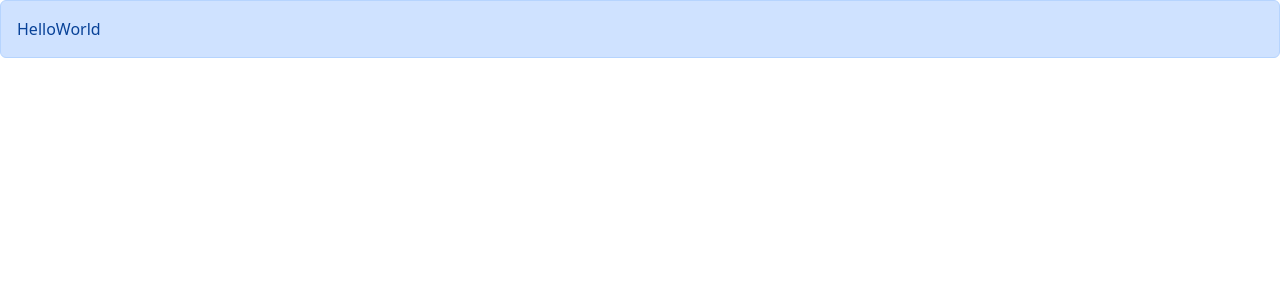
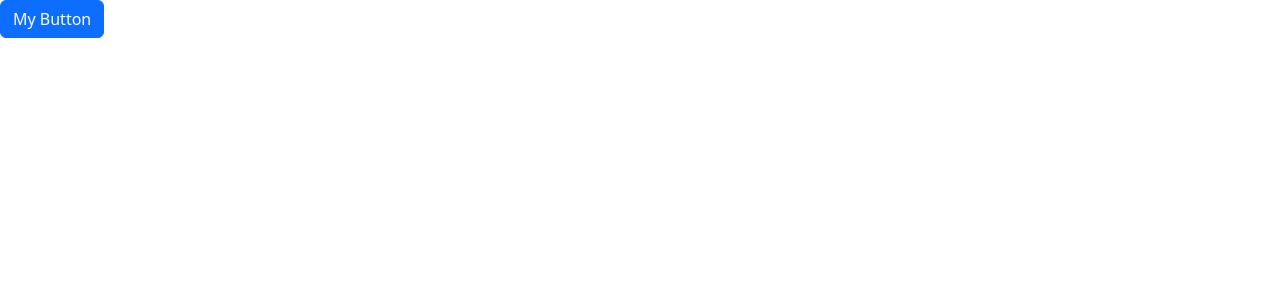
Before and after one commit to eunji0/react-ts, a React (Vite) app: page / in a window 1280 px wide. Shown: the top 300 px of the page. Built offline with nearby package versions, Linux system fonts and the light colour scheme.

Commit message:
feat: Building a Button Component

```diff
--- a/src/App.tsx
+++ b/src/App.tsx
@@ -1,9 +1,9 @@
-import Alert from './components/Alert'
+import Button from './components/Button'
 
 const App = () => {
   return (
     <div>
-      <Alert>Hello<span>World</span></Alert>
+      <Button onClick={()=>console.log('Clicked')}>My Button</Button>
     </div>
   )
 }
--- /dev/null
+++ b/src/components/Button.tsx
@@ -0,0 +1,16 @@
+
+
+interface Props {
+  children: string;
+  color?: string;
+  onClick:()=>void
+}
+function Button({children, onClick, color='primary'}:Props) {
+  return (
+    <button className={'btn btn-'+color} onClick={onClick}>
+      {children}
+    </button>
+  )
+}
+
+export default Button
```
